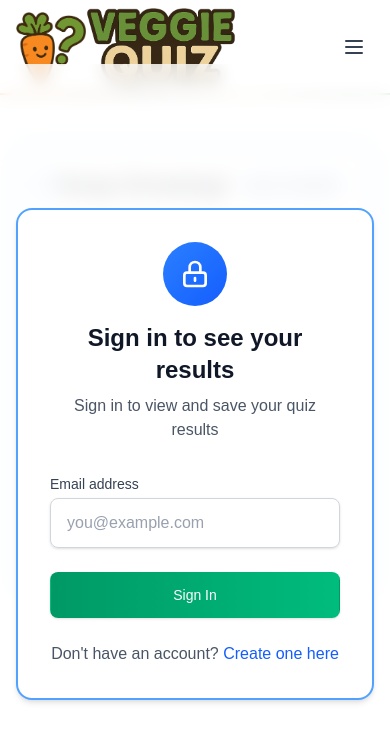
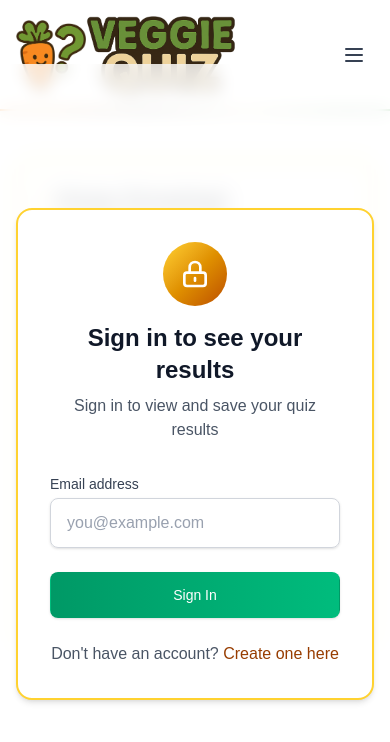
Before and after one commit to icodepixels/veggie-quiz-v2-client, a Next.js app: page /quiz/1/results in a window 390 px wide. Shown: the top 742 px of the page. Built offline with nearby package versions, Linux system fonts and the light colour scheme; no server answers.

Commit message:
Add new image assets for orange, carrot, and veggie quiz logo to public directory. Update QuizList and QuizPage components for improved styling and responsiveness, including theme adjustments and layout refinements.

```diff
--- a/src/app/components/Navigation.tsx
+++ b/src/app/components/Navigation.tsx
@@ -44,7 +44,7 @@ export default function Navigation() {
         }
       `}</style>
 
-      <div className="max-w-7xl mx-auto px-4 sm:px-6 lg:px-8">
+      <div className="max-w-7xl mx-auto px-4 py-2 sm:px-6 lg:px-8">
         <div className="flex items-center justify-between">
           <div className="flex items-center">
             <Link href="/" className="flex items-center py-2" onClick={closeMenu}>
--- a/src/app/components/QuizList.tsx
+++ b/src/app/components/QuizList.tsx
@@ -70,15 +70,17 @@ export default function QuizList() {
                     className={`bg-white rounded-2xl shadow-md border-2 flex flex-col p-6 w-full transition-transform hover:scale-105`}
                     style={{ borderColor }}
                   >
-                    {/* Profile image */}
                     {quiz.image && (
-                      <div className="w-16 h-16 mb-4">
+                      <div className="relative w-full mb-5 overflow-hidden group">
+                        <div className="pb-[100%]"></div> {/* Creates a square aspect ratio */}
+                        <div className="absolute inset-0 border-2 rounded-lg z-10 transition-all duration-300 group-hover:border-0" style={{ borderColor }} />
+                        <div className="absolute inset-0 bg-white opacity-0 group-hover:opacity-10 transition-opacity duration-300 z-20" />
                         <Image
                           src={quiz.image}
                           alt={quiz.name}
-                          width={64}
-                          height={64}
-                          className="rounded object-cover w-full h-full"
+                          width={500}
+                          height={500}
+                          className="rounded-lg object-cover absolute inset-0 w-full h-full transform transition-transform duration-500 group-hover:scale-110 z-0"
                         />
                       </div>
                     )}
--- a/src/app/quiz/[id]/page.tsx
+++ b/src/app/quiz/[id]/page.tsx
@@ -26,9 +26,6 @@ const getGradientStyle = (theme: string) => {
   };
 };
 
-const cardShadowStyle = {
-  boxShadow: '0 25px 50px -12px rgba(0, 0, 0, 0.25)'
-};
 
 const API_BASE_URL = process.env.NEXT_PUBLIC_API_BASE_URL || 'http://localhost:8000';
 
@@ -65,35 +62,35 @@ export default function QuizPage() {
 
   const getThemeClasses = (theme: string) => {
     switch (theme) {
-      case 'pink':
+      case 'pink': // Orange theme
         return {
-          border: 'border-pink-400',
-          text: 'text-pink-600',
-          bg: 'bg-pink-500',
-          hoverBg: 'hover:bg-pink-600',
-          bgLight: 'bg-pink-50',
-          borderLight: 'border-pink-200',
-          correct: 'bg-pink-50 border-pink-500 text-pink-700'
+          border: 'border-amber-500',
+          text: 'text-amber-600',
+          bg: 'bg-amber-500',
+          hoverBg: 'hover:bg-amber-600',
+          bgLight: 'bg-amber-50',
+          borderLight: 'border-amber-200',
+          correct: 'bg-amber-50 border-amber-500 text-amber-700'
         };
-      case 'teal':
+      case 'teal': // Green theme
         return {
-          border: 'border-teal-400',
-          text: 'text-teal-600',
-          bg: 'bg-teal-500',
-          hoverBg: 'hover:bg-teal-600',
-          bgLight: 'bg-teal-50',
-          borderLight: 'border-teal-200',
-          correct: 'bg-teal-50 border-teal-500 text-teal-700'
+          border: 'border-green-600',
+          text: 'text-green-700',
+          bg: 'bg-green-600',
+          hoverBg: 'hover:bg-green-700',
+          bgLight: 'bg-green-50',
+          borderLight: 'border-green-200',
+          correct: 'bg-green-50 border-green-600 text-green-700'
         };
-      default: // blue
+      default: // blue - Earth tones
         return {
-          border: 'border-blue-400',
-          text: 'text-blue-600',
-          bg: 'bg-blue-500',
-          hoverBg: 'hover:bg-blue-600',
-          bgLight: 'bg-blue-50',
-          borderLight: 'border-blue-200',
-          correct: 'bg-blue-50 border-blue-500 text-blue-700'
+          border: 'border-amber-300',
+          text: 'text-amber-800',
+          bg: 'bg-amber-600',
+          hoverBg: 'hover:bg-amber-700',
+          bgLight: 'bg-amber-50',
+          borderLight: 'border-amber-200',
+          correct: 'bg-amber-50 border-amber-500 text-amber-800'
         };
     }
   };
@@ -193,7 +190,7 @@ export default function QuizPage() {
   return (
     <div className="min-h-screen bg-white py-12 px-4 sm:px-6 lg:px-8">
       <div className="max-w-3xl mx-auto">
-        <div className="relative rounded-2xl overflow-hidden shadow-2xl" style={cardShadowStyle}>
+        <div className="relative rounded-2xl overflow-hidden">
           {/* Theme-based Gradient Border Container */}
           <div className="absolute inset-0">
             <div className="absolute inset-0" style={gradientStyle}></div>
@@ -203,7 +200,7 @@ export default function QuizPage() {
           <div className="relative bg-white rounded-xl m-0.5 overflow-hidden z-10">
             <div className="bg-white px-6 pt-6 pb-2">
               <div className="flex flex-col sm:flex-row sm:justify-between sm:items-center gap-3">
-                <h2 className="text-2xl font-extrabold text-gray-900 border-l-4 pl-3" style={{ borderColor: theme === 'blue' ? '#60a5fa' : theme === 'pink' ? '#f472b6' : '#2dd4bf' }}>{quiz.name}</h2>
+                <h2 className="text-2xl font-extrabold text-gray-900 border-l-4 pl-3" style={{ borderColor: theme === 'blue' ? '#FBE9A7' : theme === 'pink' ? '#FF8A30' : '#388E3C' }}>{quiz.name}</h2>
                 <span className={`text-gray-700 text-sm font-medium px-2 py-0.5 rounded-full ${themeClasses.bgLight} border ${themeClasses.borderLight} whitespace-nowrap self-start sm:self-auto`}>
                   Question {currentQuestionIndex + 1} of {quiz.questions.length}
                 </span>
@@ -263,7 +260,7 @@ export default function QuizPage() {
               {showExplanation && (
                 <div className="mb-8 p-4 bg-gray-50 rounded-xl border-2 border-gray-200">
                   <div className="flex items-start">
-                    <svg className={`w-5 h-5 ${themeClasses.text} mt-0.5 mr-2`} fill="none" stroke="currentColor" viewBox="0 0 24 24">
+                    <svg className={`w-5 h-5 ${themeClasses.text} mt-0.5 mr-2 min-w-5`} fill="none" stroke="currentColor" viewBox="0 0 24 24">
                       <path strokeLinecap="round" strokeLinejoin="round" strokeWidth={2} d="M13 16h-1v-4h-1m1-4h.01M21 12a9 9 0 11-18 0 9 9 0 0118 0z" />
                     </svg>
                     <p className="text-gray-800">{currentQuestion.explanation}</p>
--- a/src/app/quiz/[id]/results/page.tsx
+++ b/src/app/quiz/[id]/results/page.tsx
@@ -26,41 +26,41 @@ export default function QuizResults() {
   // Get theme-specific styling classes
   const getThemeClasses = (theme: string) => {
     switch (theme) {
-      case 'pink':
+      case 'pink': // Orange theme
         return {
-          border: 'border-pink-400',
-          text: 'text-pink-600',
-          bg: 'bg-pink-500',
-          hoverBg: 'hover:bg-pink-600',
-          bgLight: 'bg-pink-50',
-          borderLight: 'border-pink-200',
-          gradientFrom: 'from-pink-500',
-          gradientTo: 'to-pink-600',
-          borderColor: '#f472b6' // pink-400
+          border: 'border-amber-500',
+          text: 'text-amber-600',
+          bg: 'bg-amber-500',
+          hoverBg: 'hover:bg-amber-600',
+          bgLight: 'bg-amber-50',
+          borderLight: 'border-amber-200',
+          gradientFrom: 'from-amber-400',
+          gradientTo: 'to-amber-600',
+          borderColor: '#FF8A30' // Main amber color
         };
-      case 'teal':
+      case 'teal': // Green theme
         return {
-          border: 'border-teal-400',
-          text: 'text-teal-600',
-          bg: 'bg-teal-500',
-          hoverBg: 'hover:bg-teal-600',
-          bgLight: 'bg-teal-50',
-          borderLight: 'border-teal-200',
-          gradientFrom: 'from-teal-500',
-          gradientTo: 'to-teal-600',
-          borderColor: '#2dd4bf' // teal-400
+          border: 'border-green-600',
+          text: 'text-green-700',
+          bg: 'bg-green-600',
+          hoverBg: 'hover:bg-green-700',
+          bgLight: 'bg-green-50',
+          borderLight: 'border-green-200',
+          gradientFrom: 'from-green-500',
+          gradientTo: 'to-green-700',
+          borderColor: '#388E3C' // Main green color
         };
-      default: // blue
+      default: // "blue" (earth tones)
         return {
-          border: 'border-blue-400',
-          text: 'text-blue-600',
-          bg: 'bg-blue-500',
-          hoverBg: 'hover:bg-blue-600',
-          bgLight: 'bg-blue-50',
-          borderLight: 'border-blue-200',
-          gradientFrom: 'from-blue-500',
-          gradientTo: 'to-blue-600',
-          borderColor: '#60a5fa' // blue-400
+          border: 'border-amber-300',
+          text: 'text-amber-800',
+          bg: 'bg-amber-600',
+          hoverBg: 'hover:bg-amber-700',
+          bgLight: 'bg-amber-50',
+          borderLight: 'border-amber-200',
+          gradientFrom: 'from-amber-300',
+          gradientTo: 'to-amber-700',
+          borderColor: '#FBE9A7' // Light amber color
         };
     }
   };
@@ -169,11 +169,11 @@ export default function QuizResults() {
   const ResultsContent = () => (
     <div className={`bg-white shadow-md rounded-2xl overflow-hidden border-2 ${themeClasses.border}`}>
       <div className="bg-white px-6 pt-6 pb-2">
-        <div className="flex justify-between items-center">
+        <div className="flex flex-col sm:flex-row sm:justify-between sm:items-center gap-2">
           <h2 className="text-2xl font-extrabold text-gray-900 border-l-4 pl-3" style={{ borderColor: themeClasses.borderColor }}>
             {resultCategory.text}
           </h2>
-          <span className={`text-gray-700 text-sm font-medium px-2 py-0.5 rounded-full ${themeClasses.bgLight} border ${themeClasses.borderLight}`}>
+          <span className={`text-gray-700 text-sm font-medium px-2 py-0.5 rounded-full ${themeClasses.bgLight} border ${themeClasses.borderLight} self-start sm:self-auto`}>
             Quiz Complete
           </span>
         </div>
@@ -182,7 +182,13 @@ export default function QuizResults() {
       <div className="p-8">
         {/* Score Display */}
         <div className="text-center mb-8">
-          <div className={`inline-flex items-center justify-center w-32 h-32 rounded-full bg-gradient-to-br from-${theme}-50 to-white border-4 ${themeClasses.border} mb-4`}>
+          <div className="inline-flex items-center justify-center w-32 h-32 rounded-full bg-gradient-to-br border-4 mb-4"
+               style={{
+                 borderColor: themeClasses.borderColor,
+                 background: theme === 'pink' ? 'linear-gradient(to bottom right, #FFF3D6, white)' :
+                              theme === 'teal' ? 'linear-gradient(to bottom right, #E8F5E9, white)' :
+                              'linear-gradient(to bottom right, #FEF9E7, white)'
+               }}>
             <span className={`text-4xl font-bold ${themeClasses.text}`}>
               {percentage}%
             </span>
@@ -194,12 +200,12 @@ export default function QuizResults() {
 
         {/* Messages */}
         {error && (
-          <div className="mb-6 p-4 bg-pink-50 rounded-xl border-2 border-pink-200">
+          <div className="mb-6 p-4 bg-red-50 rounded-xl border-2 border-red-200">
             <div className="flex items-start">
-              <svg className="w-5 h-5 text-pink-600 mt-0.5 mr-2" fill="none" stroke="currentColor" viewBox="0 0 24 24">
+              <svg className="w-5 h-5 text-red-600 mt-0.5 mr-2" fill="none" stroke="currentColor" viewBox="0 0 24 24">
                 <path strokeLinecap="round" strokeLinejoin="round" strokeWidth={2} d="M12 9v2m0 4h.01m-6.938 4h13.856c1.54 0 2.502-1.667 1.732-3L13.732 4c-.77-1.333-2.694-1.333-3.464 0L3.34 16c-.77 1.333.192 3 1.732 3z" />
               </svg>
-              <p className="text-pink-800">{error}</p>
+              <p className="text-red-800">{error}</p>
             </div>
           </div>
         )}
```
Also changed, not shown: public/orange.png (added).
